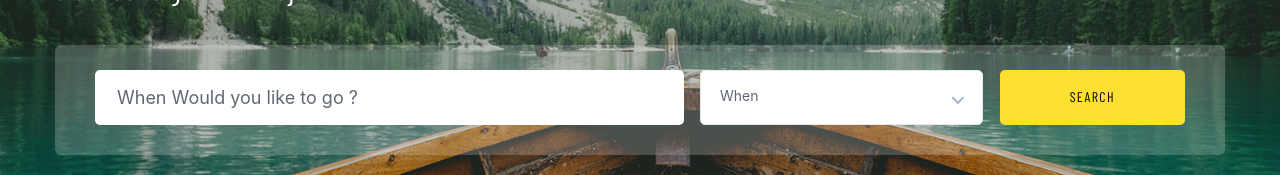
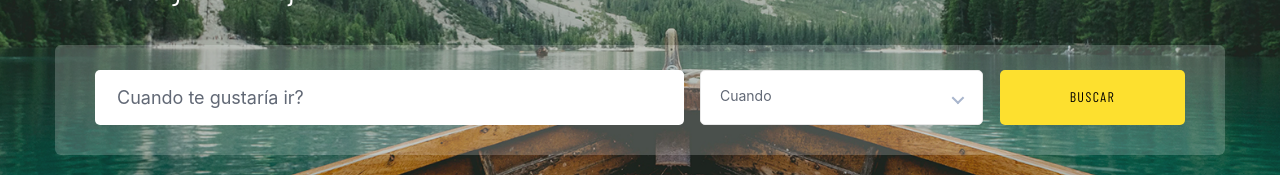
Before and after one commit to anarkigotic/happyTrip, a plain HTML site: page index.html in a window 1280 px wide. Shown: the part 578-753 px from the top of the page. Drawn offline with nearby package versions, Linux system fonts and the light colour scheme; a web font is replaced by a local one.

```diff
--- a/index.html
+++ b/index.html
@@ -134,12 +134,12 @@
                                 <!-- form -->
                                 <form action="#" class="search-box">
                                     <div class="input-form mb-30">
-                                        <input type="text" placeholder="When Would you like to go ?">
+                                        <input type="text" placeholder="Cuando te gustaría ir?">
                                     </div>
                                     <div class="select-form mb-30">
                                         <div class="select-itms">
                                             <select name="select" id="select1">
-                                                <option value="">When</option>
+                                                <option value="">Cuando</option>
                                                 <option value="">Services-1</option>
                                                 <option value="">Services-2</option>
                                                 <option value="">Services-3</option>
@@ -147,7 +147,7 @@
                                         </div>
                                     </div>
                                     <div class="search-form mb-30">
-                                        <a href="#">Search</a>
+                                        <a href="#">Buscar</a>
                                     </div>
                                 </form>
                             </div>
```
